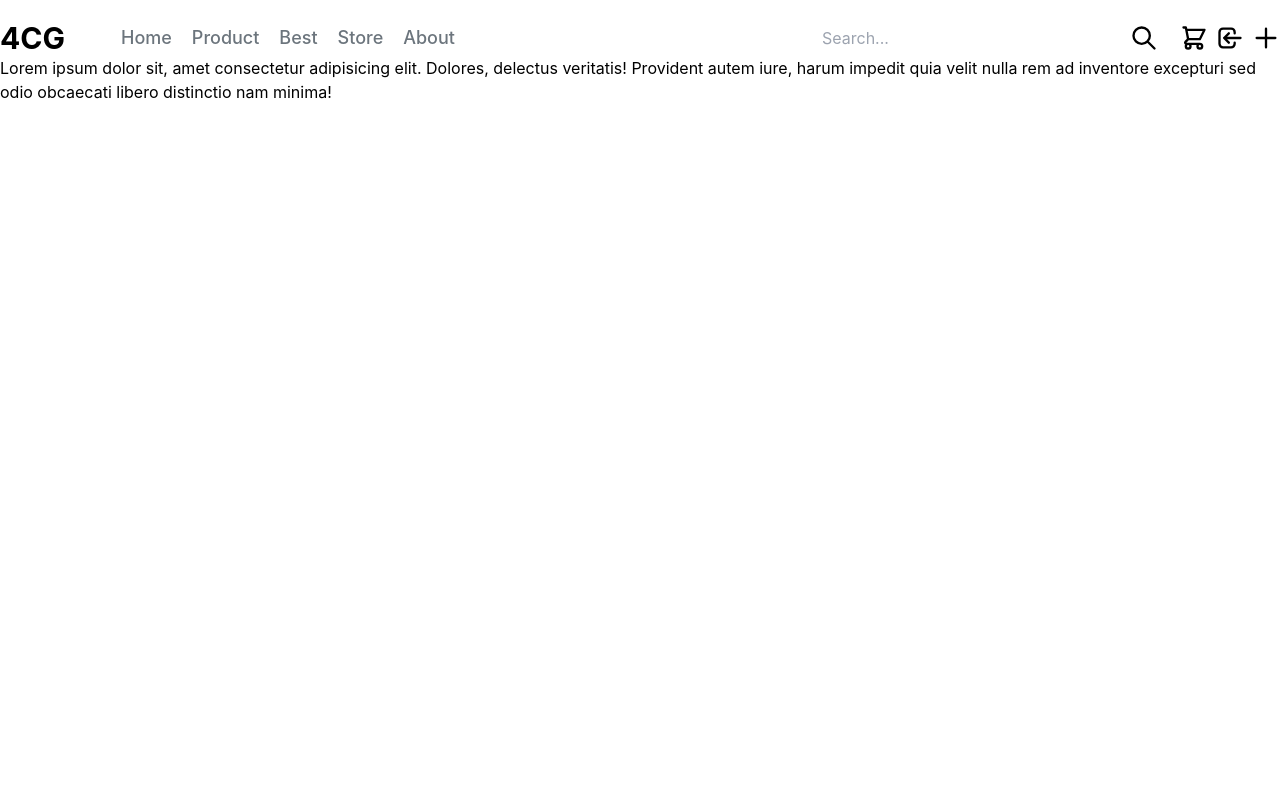
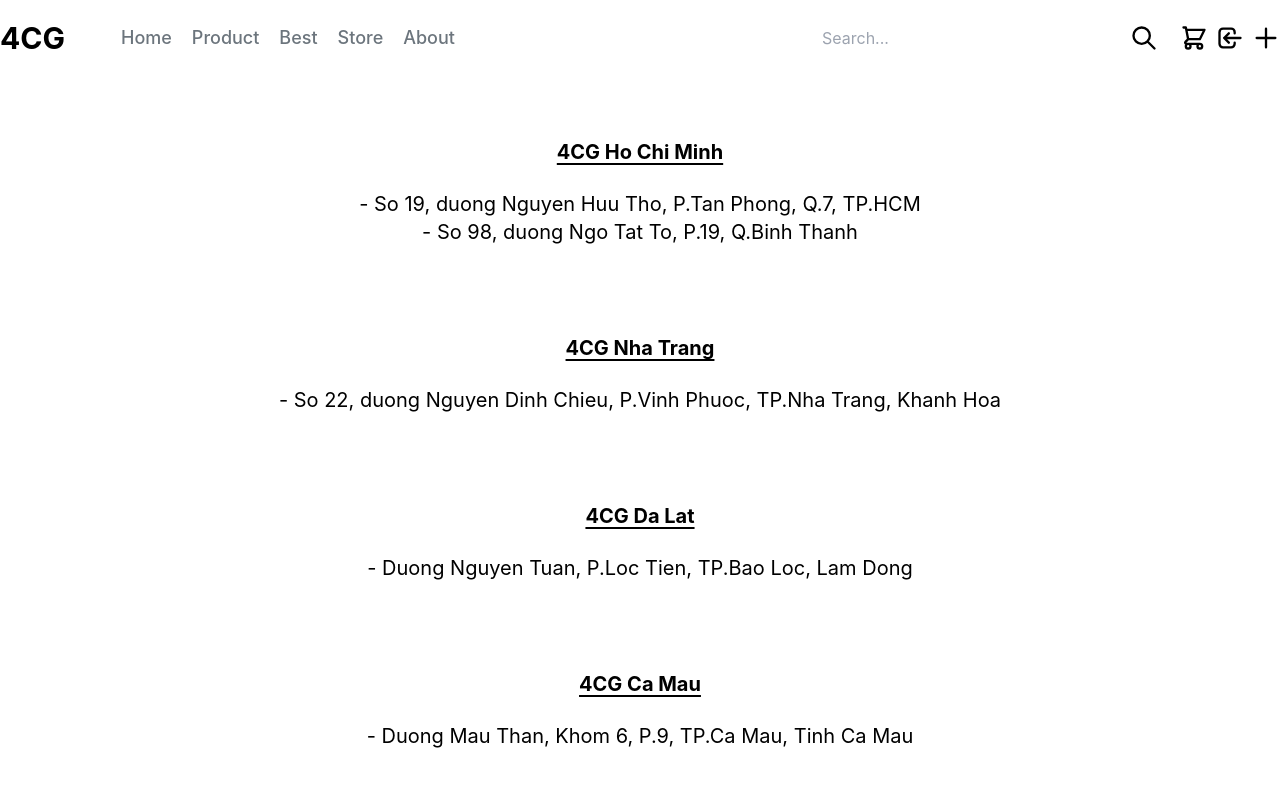
Before and after one commit to Pet3r1512/4CG_Store, a Next.js app: page /store in a window 1280 px wide. Shown: the top 786 px of the page. Built offline with nearby package versions, Linux system fonts and the light colour scheme.

Commit message:
update store.js and add branch.js

```diff
--- /dev/null
+++ b/pages/Components/Branch.js
@@ -0,0 +1,9 @@
+export default function Branch(props){
+   return(
+      < div className="mx-auto mb-16 text-xl">
+         <h1 className="title font-bold text-center underline underline-offset-4 my-6">{props.branch}</h1>
+         <p className="text-center">{props.address}</p>
+         {props.address2 && <p className="text-center">{props.address2}</p>}
+      </div>
+   )
+}
--- a/pages/store.js
+++ b/pages/store.js
@@ -1,14 +1,39 @@
 import Header from "./Components/Header";
+import Branch from "./Components/Branch";
+
+const branchData = [
+  {
+    branch: "4CG Ho Chi Minh",
+    address: "- So 19, duong Nguyen Huu Tho, P.Tan Phong, Q.7, TP.HCM",
+    address2: "- So 98, duong Ngo Tat To, P.19, Q.Binh Thanh"
+  },
+
+  {
+    branch: "4CG Nha Trang",
+    address: "- So 22, duong Nguyen Dinh Chieu, P.Vinh Phuoc, TP.Nha Trang, Khanh Hoa"
+  },
+
+  {
+    branch: "4CG Da Lat",
+    address: "- Duong Nguyen Tuan, P.Loc Tien, TP.Bao Loc, Lam Dong"
+  },
+
+  {
+    branch: "4CG Ca Mau",
+    address: "- Duong Mau Than, Khom 6, P.9, TP.Ca Mau, Tinh Ca Mau"
+  }
+]
+
 
 export default function Store() {
+  const branchMap = branchData.map((data) => {
+    return <Branch branch={data.branch} address={data.address} address2={data.address2}/>
+  })
   return (
     <div>
       <Header />
-      <div className="min-h-screen flex justify-center items-centers">
-        Lorem ipsum dolor sit, amet consectetur adipisicing elit. Dolores,
-        delectus veritatis! Provident autem iure, harum impedit quia velit nulla
-        rem ad inventore excepturi sed odio obcaecati libero distinctio nam
-        minima!
+      <div className="mt-2 min-h-screen flex justify-center items-centers flex-col">
+        {branchMap}
       </div>
     </div>
   );
```
